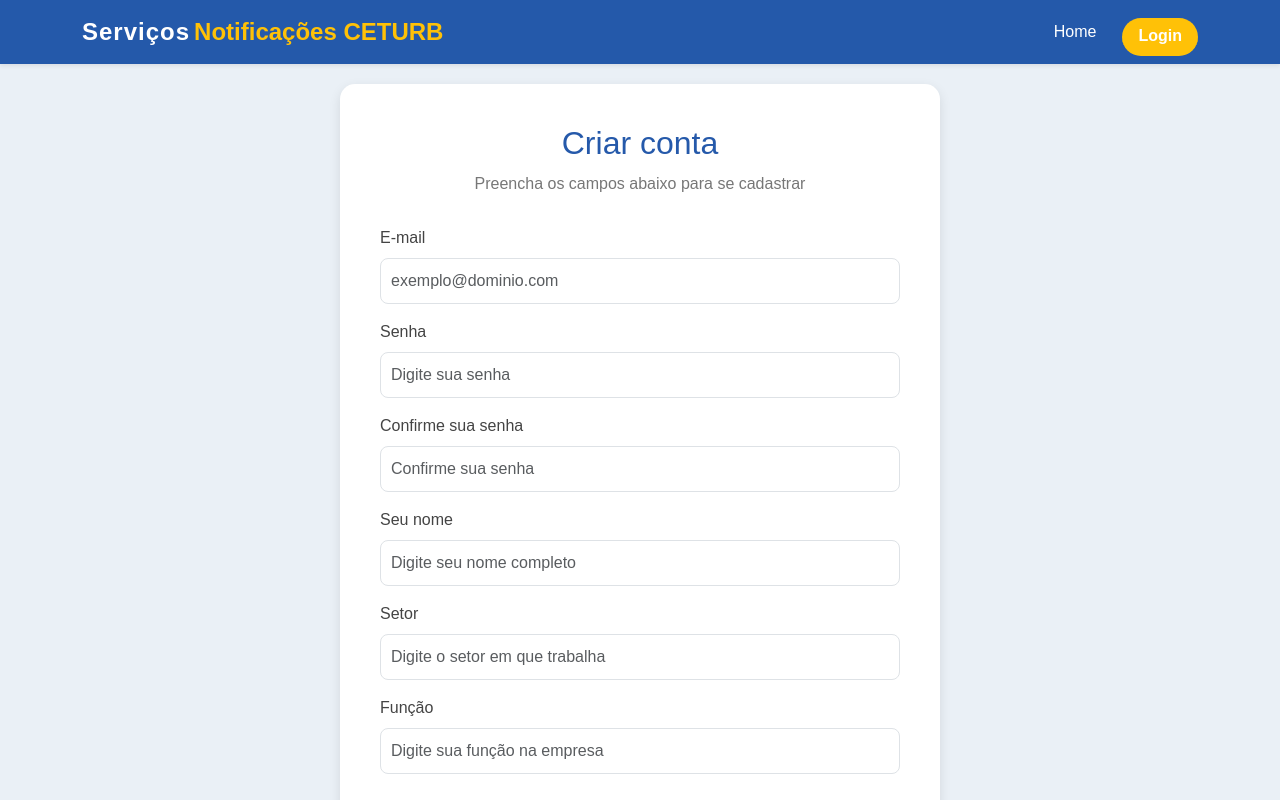
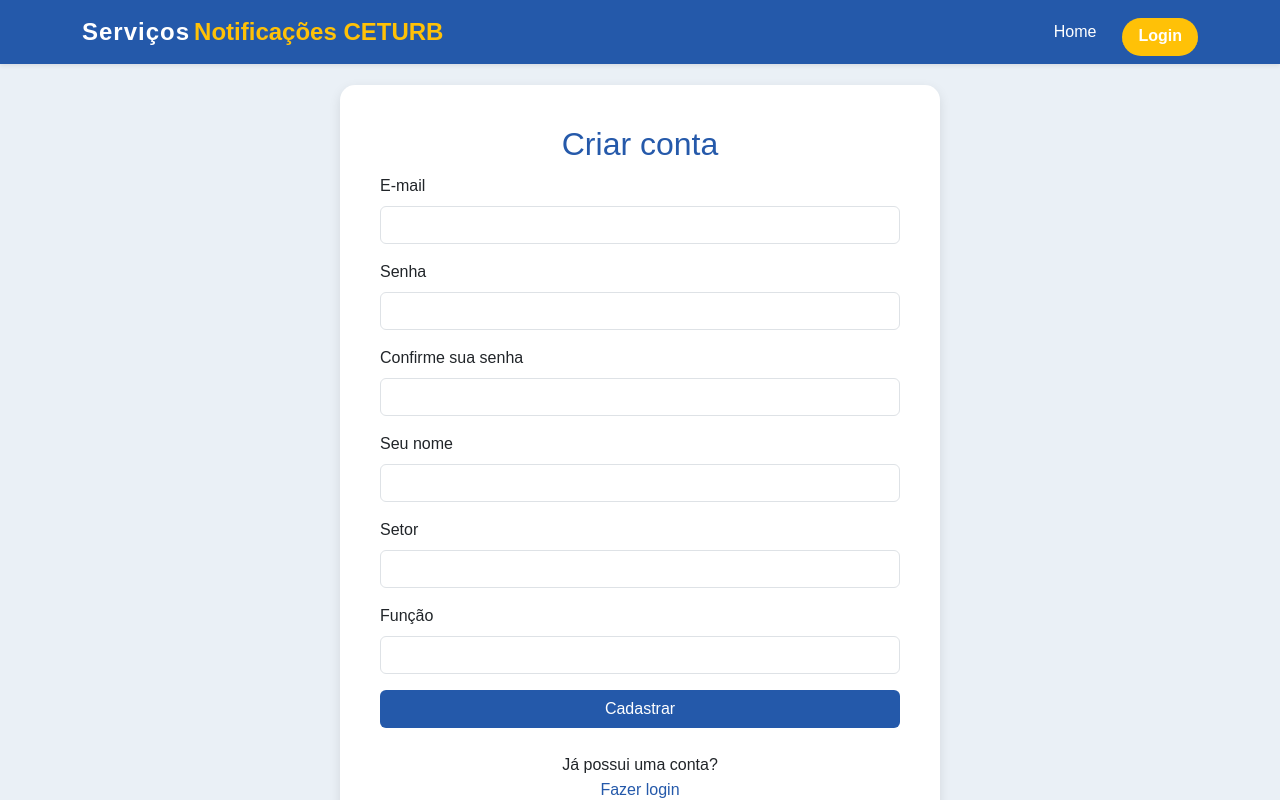
Before and after one commit to praiasolvr/notificacao-ceturb, a React (Vite) app: page /login in a window 1280 px wide. Both pictures are taken after a click on the button "Cadastre-se". Shown: the top 800 px of the page. Built offline with nearby package versions, Linux system fonts and the light colour scheme; no server answers; the database is empty; what chartjs-plugin-datalabels would draw is missing.

Commit message:
Ajustando login

```diff
--- a/src/components/Sidebar.tsx
+++ b/src/components/Sidebar.tsx
@@ -123,7 +123,7 @@ const Sidebar: React.FC<SidebarProps> = ({ isOpen, onClose }) => {
           <FaHome style={iconStyle} /> Menu
         </Link>
 
-        {user?.setor === 'Cct' && (
+        {user?.setor === 'cct' && (
           <Link to="/importar-notificacoes" onClick={handleLinkClick}
             style={{ ...linkStyle, ...(location.pathname.startsWith('/importar-notificacoes') ? activeLinkStyle : {}) }}>
             <TbReport style={iconStyle} /> Importar Notificações
--- a/src/pages/client/Dashboard.tsx
+++ b/src/pages/client/Dashboard.tsx
@@ -35,7 +35,7 @@ const Dashboard: React.FC = () => {
 
   // Definição das opções de menu
   const menuOptions = [
-    ...(user?.setor === 'Cct'
+    ...(user?.setor === 'cct'
       ? [
         {
           label: 'Importar Notificações',
--- a/src/pages/public/Login.tsx
+++ b/src/pages/public/Login.tsx
@@ -5,10 +5,7 @@ import { useNavigate } from 'react-router-dom';
 import { useUser } from '../../contexts/UserContext';
 import { colorAzul, colorBranco } from '../../values/colors';
 import { auth, db } from '../../firebaseConfig';
-import { doc, setDoc } from 'firebase/firestore';
-
-
-import { account, ID } from '../../models/appwrite'
+import { doc, setDoc, getDoc } from 'firebase/firestore';
 
 const Login = () => {
   const [isLogin, setIsLogin] = useState(true);
@@ -16,152 +13,88 @@ const Login = () => {
   const [senha, setSenha] = useState('');
   const [confirmarSenha, setConfirmarSenha] = useState('');
   const [nome, setNome] = useState('');
-
   const [setor, setSetor] = useState('');
   const [funcao, setFuncao] = useState('');
 
   const { setUser } = useUser();
   const navigate = useNavigate();
-
-
   const [loading, setLoading] = useState(false);
 
   const handleToggle = () => setIsLogin(!isLogin);
 
   const handleSubmit = async (event: React.FormEvent) => {
     event.preventDefault();
-
-    setLoading(true)
+    setLoading(true);
 
     if (!email || !senha) {
-      Swal.fire({
-        icon: 'error',
-        title: '🚨 Atenção!',
-        text: 'Preencha todos os campos para continuar.',
-        confirmButtonText: 'OK',
-      });
-      setLoading(false)
+      Swal.fire({ icon: 'error', title: 'Atenção', text: 'Preencha todos os campos.' });
+      setLoading(false);
       return;
     }
 
     try {
       if (isLogin) {
+        // LOGIN
         const userCredential = await signInWithEmailAndPassword(auth, email, senha);
+        const uid = userCredential.user.uid;
+
+        // BUSCA OS DADOS DO FIRESTORE
+        const snap = await getDoc(doc(db, "clientes", uid));
+        const dados = snap.exists() ? snap.data() : {};
+
         setUser({
           email: userCredential.user.email,
-          uid: userCredential.user.uid,
-          displayName: userCredential.user.displayName,
-          setor: setor,
-          funcao: funcao,
+          uid,
+          displayName: dados.nome || userCredential.user.displayName || "",
+          setor: dados.setor?.toLowerCase() || "",
+          funcao: dados.funcao || "",
         });
-        Swal.fire({
-          title: '🎉 Bem-vindo!',
-          text: `Que bom te ver por aqui, ${userCredential.user.email}! 🚀`,
-          icon: 'success',
-          confirmButtonText: 'Vamos lá!',
-          timer: 3500,
-          timerProgressBar: true,
-          showCancelButton: true,
-          cancelButtonText: 'Explorar primeiro',
-          background: '#f5f5f5',
-        });
-        setLoading(false)
+
+        Swal.fire({ title: 'Bem-vindo!', icon: 'success' });
         navigate('/dashboard');
+
       } else {
+        // CADASTRO
         if (senha !== confirmarSenha) {
-          Swal.fire({
-            icon: 'error',
-            title: '⚠️ Erro!',
-            text: 'As senhas não coincidem. Verifique e tente novamente.',
-            confirmButtonText: 'OK',
-          });
-          setLoading(false)
+          Swal.fire({ icon: 'error', title: 'Erro', text: 'As senhas não coincidem.' });
+          setLoading(false);
           return;
         }
 
         if (!nome) {
-          Swal.fire({
-            icon: 'error',
-            title: '🚨 Nome obrigatório!',
-            text: 'O nome não pode estar vazio.',
-            confirmButtonText: 'OK',
-          });
-          setLoading(false)
+          Swal.fire({ icon: 'error', title: 'Erro', text: 'Nome obrigatório.' });
+          setLoading(false);
           return;
         }
 
-
-        // TODO: FALTA MIGRAR PARA APPWRITE
-        alert(email)
-        alert(senha)
-
-        //cadastro appwrite
-        await account.create(ID.unique(), email, senha, nome).then((res) => {
-          console.log(res)
-        }).catch((err) => {
-          console.log(err)
-        })
-
-
-        //cadastro firebase
         const userCredential = await createUserWithEmailAndPassword(auth, email, senha);
         const uid = userCredential.user.uid;
 
-        // Atualiza o contexto
-        setUser(
-          {
-            email: userCredential.user.email,
-            uid: uid,
-            displayName: userCredential.user.displayName,
-            setor: setor,
-            funcao: funcao,
-          }
-        );
-
-        // Salva os dados do cliente no Firestore usando o UID como ID do documento
+        // SALVA NO FIRESTORE
         await setDoc(doc(db, 'clientes', uid), {
           nome,
           email,
-          endereco: '', // inicial vazio para ser editado depois TODO: talvez remover
-          setor,
+          setor: setor.toLowerCase(),
           funcao,
           criadoEm: new Date(),
         });
 
-        Swal.fire({
-          title: '🥳 Cadastro realizado!',
-          text: `Seja bem-vindo(a), ${nome}! Aproveite a melhor experiência 🚀`,
-          icon: 'success',
-          confirmButtonText: 'Vamos lá!',
-          timer: 3500,
-          timerProgressBar: true,
+        setUser({
+          email,
+          uid,
+          displayName: nome,
+          setor: setor.toLowerCase(),
+          funcao,
         });
-        setLoading(false)
+
+        Swal.fire({ title: 'Cadastro realizado!', icon: 'success' });
         navigate('/dashboard');
       }
     } catch (error: any) {
-      let mensagem = 'Erro ao autenticar.';
+      Swal.fire({ icon: 'error', title: 'Erro', text: 'Falha na autenticação.' });
+    }
 
-      if (error.code === 'auth/email-already-in-use') {
-        mensagem = 'Este e-mail já está em uso. Tente fazer login ou use outro e-mail.';
-      } else if (error.code === 'auth/invalid-email') {
-        mensagem = 'O e-mail informado é inválido. Verifique e tente novamente.';
-      } else if (error.code === 'auth/weak-password') {
-        mensagem = 'A senha é muito fraca. Use pelo menos 6 caracteres.';
-      } else if (error.code === 'auth/user-not-found') {
-        mensagem = 'Usuário não encontrado. Verifique o e-mail ou cadastre-se.';
-      } else if (error.code === 'auth/wrong-password') {
-        mensagem = 'Senha incorreta. Tente novamente.';
-      }
-
-      Swal.fire({
-        icon: 'error',
-        title: '🚨 Ocorreu um erro!',
-        text: mensagem,
-        confirmButtonText: 'Tentar novamente',
-      });
-      setLoading(false)
-    }
+    setLoading(false);
   };
 
   return (
@@ -184,144 +117,52 @@ const Login = () => {
         <h2 style={{ color: colorAzul, marginBottom: '10px', textAlign: 'center' }}>
           {isLogin ? 'Entrar' : 'Criar conta'}
         </h2>
-        <p style={{ color: '#777', textAlign: 'center', marginBottom: '30px' }}>
-          {isLogin
-            ? 'Faça login para acessar o painel'
-            : 'Preencha os campos abaixo para se cadastrar'}
-        </p>
 
         <form onSubmit={handleSubmit}>
           <div className='mb-3'>
-            <label className='form-label' style={{ color: '#444' }}>E-mail</label>
-            <input
-              type='email'
-              className='form-control'
-              value={email}
-              onChange={(e) => setEmail(e.target.value)}
-              placeholder='exemplo@dominio.com'
-              required
-              style={{ padding: '10px', borderRadius: '8px' }}
-            />
+            <label className='form-label'>E-mail</label>
+            <input type='email' className='form-control' value={email} onChange={(e) => setEmail(e.target.value)} required />
           </div>
 
           <div className='mb-3'>
-            <label className='form-label' style={{ color: '#444' }}>Senha</label>
-            <input
-              type='password'
-              className='form-control'
-              value={senha}
-              onChange={(e) => setSenha(e.target.value)}
-              placeholder='Digite sua senha'
-              required
-              style={{ padding: '10px', borderRadius: '8px' }}
-            />
+            <label className='form-label'>Senha</label>
+            <input type='password' className='form-control' value={senha} onChange={(e) => setSenha(e.target.value)} required />
           </div>
 
           {!isLogin && (
             <>
               <div className='mb-3'>
-                <label className='form-label' style={{ color: '#444' }}>Confirme sua senha</label>
-                <input
-                  type='password'
-                  className='form-control'
-                  value={confirmarSenha}
-                  onChange={(e) => setConfirmarSenha(e.target.value)}
-                  placeholder='Confirme sua senha'
-                  required
-                  style={{ padding: '10px', borderRadius: '8px' }}
-                />
+                <label className='form-label'>Confirme sua senha</label>
+                <input type='password' className='form-control' value={confirmarSenha} onChange={(e) => setConfirmarSenha(e.target.value)} required />
               </div>
 
               <div className='mb-3'>
-                <label className='form-label' style={{ color: '#444' }}>Seu nome</label>
-                <input
-                  type='text'
-                  className='form-control'
-                  value={nome}
-                  onChange={(e) => setNome(e.target.value)}
-                  placeholder='Digite seu nome completo'
-                  required
-                  style={{ padding: '10px', borderRadius: '8px' }}
-                />
+                <label className='form-label'>Seu nome</label>
+                <input type='text' className='form-control' value={nome} onChange={(e) => setNome(e.target.value)} required />
               </div>
 
               <div className='mb-3'>
-                <label className='form-label' style={{ color: '#444' }}>Setor</label>
-                <input
-                  type='text'
-                  className='form-control'
-                  value={setor}
-                  onChange={(e) => setSetor(e.target.value)}
-                  placeholder='Digite o setor em que trabalha'
-                  required
-                  style={{ padding: '10px', borderRadius: '8px' }}
-                />
+                <label className='form-label'>Setor</label>
+                <input type='text' className='form-control' value={setor} onChange={(e) => setSetor(e.target.value)} required />
               </div>
 
               <div className='mb-3'>
-                <label className='form-label' style={{ color: '#444' }}>Função</label>
-                <input
-                  type='text'
-                  className='form-control'
-                  value={funcao}
-                  onChange={(e) => setFuncao(e.target.value)}
-                  placeholder='Digite sua função na empresa'
-                  required
-                  style={{ padding: '10px', borderRadius: '8px' }}
-                />
+                <label className='form-label'>Função</label>
+                <input type='text' className='form-control' value={funcao} onChange={(e) => setFuncao(e.target.value)} required />
               </div>
             </>
           )}
 
-
-          <button
-            type='submit'
-            className='btn w-100'
-            disabled={loading}
-            style={{
-              backgroundColor: colorAzul,
-              color: colorBranco,
-              padding: '12px',
-              borderRadius: '10px',
-              fontWeight: 'bold',
-              fontSize: '16px',
-              marginTop: '10px',
-              transition: '0.3s ease',
-            }}
-          >
-            {loading ? (
-              <>
-                {/* Spinner do Bootstrap */}
-                <div className="spinner-border text-light" role="status" style={{ width: '1.5rem', height: '1.5rem', marginRight: '10px' }}>
-                  <span className="visually-hidden">Carregando...</span>
-                </div>
-                Carregando...
-              </>
-            ) : (
-              isLogin ? 'Entrar' : 'Cadastrar'
-            )}
+          <button type='submit' className='btn w-100' disabled={loading}
+            style={{ backgroundColor: colorAzul, color: colorBranco }}>
+            {loading ? "Carregando..." : isLogin ? "Entrar" : "Cadastrar"}
           </button>
-
-
         </form>
 
         <div style={{ marginTop: '25px', textAlign: 'center' }}>
-          <span style={{ color: '#666' }}>
-            {isLogin ? 'Não tem uma conta?' : 'Já possui uma conta?'}
-          </span>
+          <span>{isLogin ? 'Não tem uma conta?' : 'Já possui uma conta?'}</span>
           <br />
-          <button
-            onClick={handleToggle}
-            style={{
-              background: 'transparent',
-              border: 'none',
-              color: colorAzul,
-              fontWeight: 'bold',
-              marginTop: '10px',
-              cursor: 'pointer',
-              fontSize: '15px',
-            }}
-          >
+          <button onClick={handleToggle} style={{ background: 'transparent', border: 'none', color: colorAzul }}>
             {isLogin ? 'Cadastre-se' : 'Fazer login'}
           </button>
         </div>
```
Also changed, not shown: src/contexts/UserContext.tsx (+16 -16 lines).
